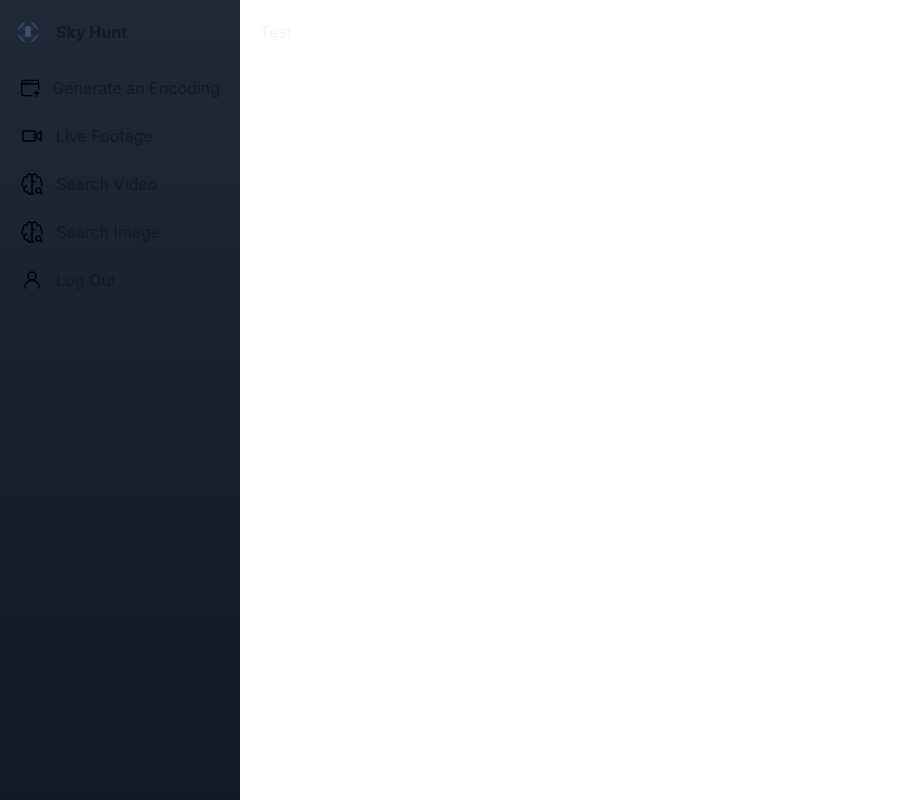
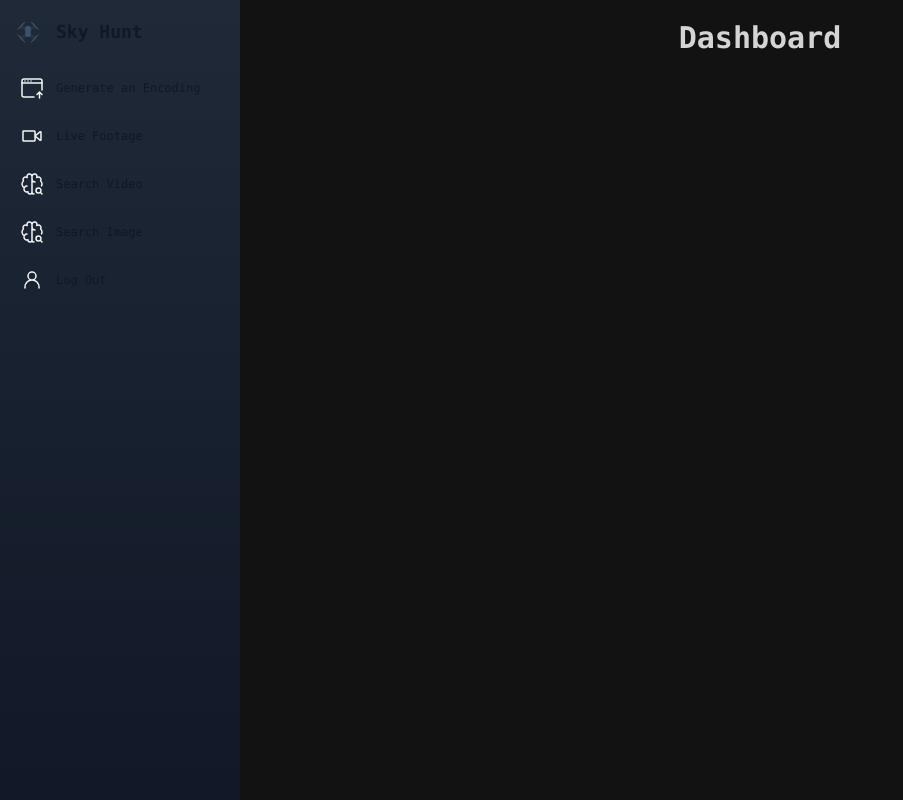
Before and after one commit to CapstoneS01/Web, a React (Vite) app in the folder client/: page /dashboard in a window 1280 px wide. Shown: the whole page, without its empty margins (0-903 px from the left). Built offline with nearby package versions, Linux system fonts and the light colour scheme.

Commit message:
working on dashboard

```diff
--- a/client/src/components/Sidebar.tsx
+++ b/client/src/components/Sidebar.tsx
@@ -4,7 +4,7 @@ import droneLogo from "../assests/drone-logo.png";
 
 export const Sidebar = () => {
   return (
-    <div>
+    <div className="font-mono font-sm">
       <aside
         id="default-sidebar"
         className="fixed top-0 left-0 z-40 w-60 h-screen transition-transform -translate-x-full sm:translate-x-0"
@@ -15,7 +15,7 @@ export const Sidebar = () => {
             <li className="pb-3">
               <a
                 href="#"
-                className="flex text-base font-normal text-gray-900 rounded-lg dark:text-white hover:bg-gray-100 dark:hover:bg-gray-700 items-center"
+                className="flex text-lg font-normal text-gray-900 rounded-lg dark:text-white hover:bg-gray-100 dark:hover:bg-gray-700 items-center"
               >
                 <img className="h-8 " src={droneLogo} />
                 <span className="ml-3 font-bold ">Sky Hunt</span>
@@ -24,7 +24,7 @@ export const Sidebar = () => {
             <li>
               <a
                 href="#"
-                className="flex items-center p-2 text-base font-normal text-gray-900 rounded-lg dark:text-white hover:bg-gray-100 dark:hover:bg-gray-700"
+                className="flex items-center p-2 text-xs font-normal text-gray-900 rounded-lg dark:text-white hover:bg-gray-100 dark:hover:bg-gray-700"
               >
                 <svg
                   width="24px"
@@ -36,13 +36,13 @@ export const Sidebar = () => {
                 >
                   <path
                     d="M14 21H4a2 2 0 01-2-2V5a2 2 0 012-2h16a2 2 0 012 2v9"
-                    stroke="#000000"
+                    stroke="#f3f6f4"
                     stroke-width="1.5"
                     stroke-linecap="round"
                   ></path>
                   <path
                     d="M2 7h20M5 5.01l.01-.011M8 5.01l.01-.011M11 5.01l.01-.011M19.5 22v-6m0 0L17 18.5m2.5-2.5l2.5 2.5"
-                    stroke="#000000"
+                    stroke="#f3f6f4"
                     stroke-width="1.5"
                     stroke-linecap="round"
                     stroke-linejoin="round"
@@ -56,7 +56,7 @@ export const Sidebar = () => {
             <li className="">
               <a
                 href="#"
-                className="flex items-center p-2 text-base font-normal text-gray-900 rounded-lg dark:text-white hover:bg-gray-100 dark:hover:bg-gray-700"
+                className="flex items-center p-2 text-xs font-normal text-gray-900 rounded-lg dark:text-white hover:bg-gray-100 dark:hover:bg-gray-700"
               >
                 <svg
                   width="24px"
@@ -68,7 +68,7 @@ export const Sidebar = () => {
                 >
                   <path
                     d="M15 12v4.4a.6.6 0 01-.6.6H3.6a.6.6 0 01-.6-.6V7.6a.6.6 0 01.6-.6h10.8a.6.6 0 01.6.6V12zm0 0l5.016-4.18a.6.6 0 01.984.461v7.438a.6.6 0 01-.984.46L15 12z"
-                    stroke="#000000"
+                    stroke="#f3f6f4"
                     stroke-width="1.5"
                     stroke-linecap="round"
                     stroke-linejoin="round"
@@ -83,7 +83,7 @@ export const Sidebar = () => {
             <li>
               <a
                 href="#"
-                className="flex items-center p-2 text-base font-normal text-gray-900 rounded-lg dark:text-white hover:bg-gray-100 dark:hover:bg-gray-700"
+                className="flex items-center p-2 text-xs font-normal text-gray-900 rounded-lg dark:text-white hover:bg-gray-100 dark:hover:bg-gray-700"
               >
                 <svg
                   width="24px"
@@ -92,12 +92,11 @@ export const Sidebar = () => {
                   stroke-width="1.5"
                   fill="none"
                   xmlns="http://www.w3.org/2000/svg"
-                  color="#000000"
                   className="text-gray-300"
                 >
                   <path
                     d="M7 14a3 3 0 101 5.83M4.264 15.605a4 4 0 01-.874-6.636M3.42 8.888A2.5 2.5 0 017 5.5M7.238 5.565A2.5 2.5 0 1112 4.5V20M8 20a2 2 0 104 0M12 7a3 3 0 003 3M20.61 8.969A3.99 3.99 0 0122 12c0 .703-.181 1.364-.5 1.938M20.58 8.888A2.5 2.5 0 0017 5.5M12 4.5a2.5 2.5 0 114.762 1.065M14 22a2 2 0 01-2-2M20.5 20.5L22 22M16 18.5a2.5 2.5 0 105 0 2.5 2.5 0 00-5 0z"
-                    stroke="#000000"
+                    stroke="#f3f6f4"
                     stroke-width="1.5"
                     stroke-linecap="round"
                     stroke-linejoin="round"
@@ -111,7 +110,7 @@ export const Sidebar = () => {
             <li>
               <a
                 href="#"
-                className="flex items-center p-2 text-base font-normal text-gray-900 rounded-lg dark:text-white hover:bg-gray-100 dark:hover:bg-gray-700"
+                className="flex items-center p-2 text-xs font-normal text-gray-900 rounded-lg dark:text-white hover:bg-gray-100 dark:hover:bg-gray-700"
               >
                 <svg
                   width="24px"
@@ -120,12 +119,11 @@ export const Sidebar = () => {
                   stroke-width="1.5"
                   fill="none"
                   xmlns="http://www.w3.org/2000/svg"
-                  color="#000000"
                   className="text-gray-300"
                 >
                   <path
                     d="M7 14a3 3 0 101 5.83M4.264 15.605a4 4 0 01-.874-6.636M3.42 8.888A2.5 2.5 0 017 5.5M7.238 5.565A2.5 2.5 0 1112 4.5V20M8 20a2 2 0 104 0M12 7a3 3 0 003 3M20.61 8.969A3.99 3.99 0 0122 12c0 .703-.181 1.364-.5 1.938M20.58 8.888A2.5 2.5 0 0017 5.5M12 4.5a2.5 2.5 0 114.762 1.065M14 22a2 2 0 01-2-2M20.5 20.5L22 22M16 18.5a2.5 2.5 0 105 0 2.5 2.5 0 00-5 0z"
-                    stroke="#000000"
+                    stroke="#f3f6f4"
                     stroke-width="1.5"
                     stroke-linecap="round"
                     stroke-linejoin="round"
@@ -139,7 +137,7 @@ export const Sidebar = () => {
             <li>
               <a
                 href="#"
-                className="flex items-center p-2 text-base font-normal text-gray-900 rounded-lg dark:text-white hover:bg-gray-100 dark:hover:bg-gray-700"
+                className="flex items-center p-2 text-xs font-normal text-gray-900 rounded-lg dark:text-white hover:bg-gray-100 dark:hover:bg-gray-700"
               >
                 <svg
                   width="24px"
@@ -151,7 +149,7 @@ export const Sidebar = () => {
                 >
                   <path
                     d="M5 20v-1a7 7 0 017-7v0a7 7 0 017 7v1M12 12a4 4 0 100-8 4 4 0 000 8z"
-                    stroke="#000000"
+                    stroke="#f3f6f4"
                     stroke-width="1.5"
                     stroke-linecap="round"
                     stroke-linejoin="round"
--- a/client/src/index.css
+++ b/client/src/index.css
@@ -8,7 +8,7 @@
   line-height: 24px;
   font-weight: 400;
 
-  color-scheme: light;
+  color-scheme: dark;
   color: rgba(241, 241, 241, 0.87);
 
   font-synthesis: none;
--- a/client/src/pages/Dashboard.tsx
+++ b/client/src/pages/Dashboard.tsx
@@ -25,7 +25,11 @@ const Dashboard = () => {
     <div className="w-full">
       <Sidebar />
       <div className="ml-60 p-5">
-        <h1>Test</h1>
+        <div className="flex ">
+          <div className="flex-1 text-center font-mono">
+            <h1 className="text-3xl font-semibold">Dashboard</h1>
+          </div>
+        </div>
       </div>
     </div>
   );
```
